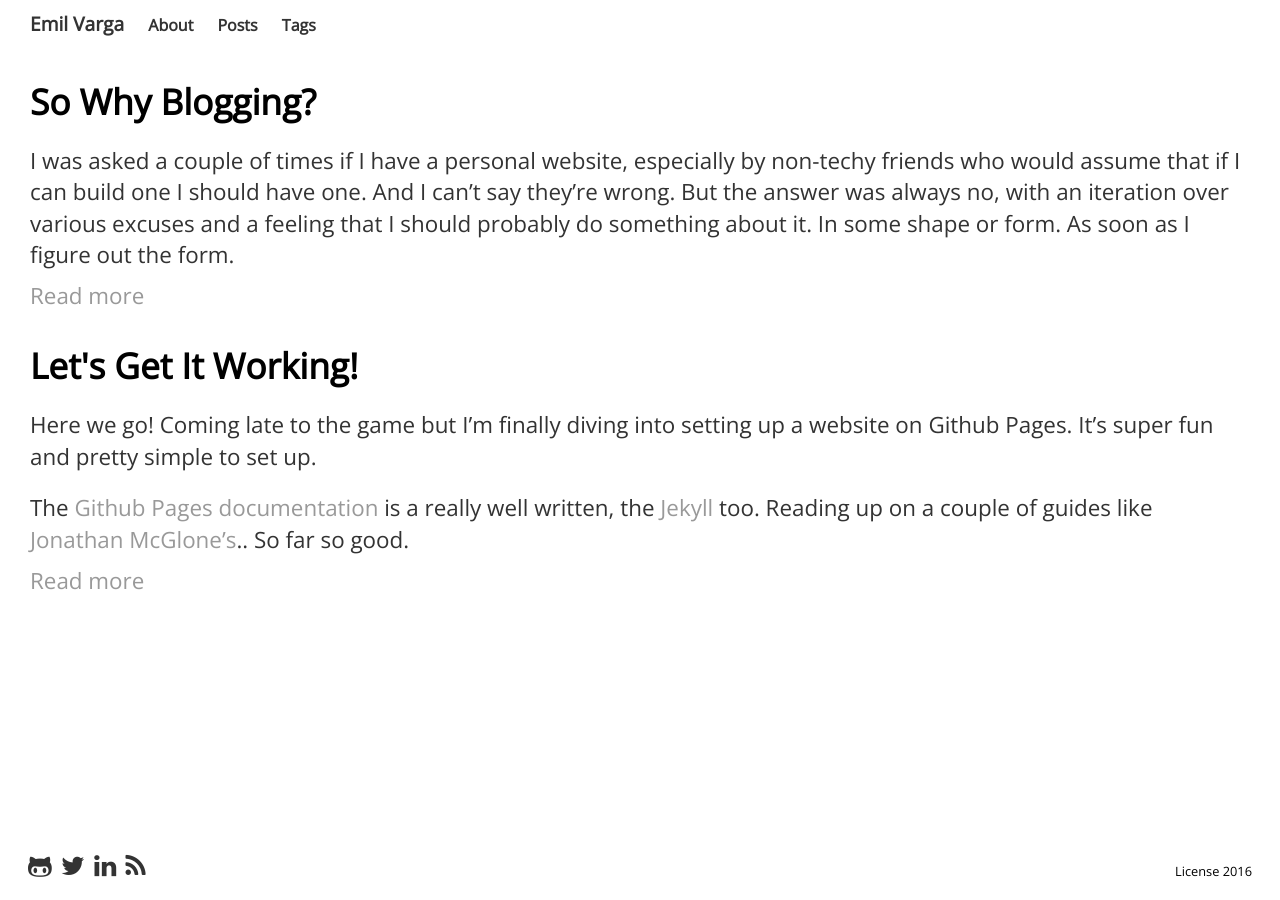
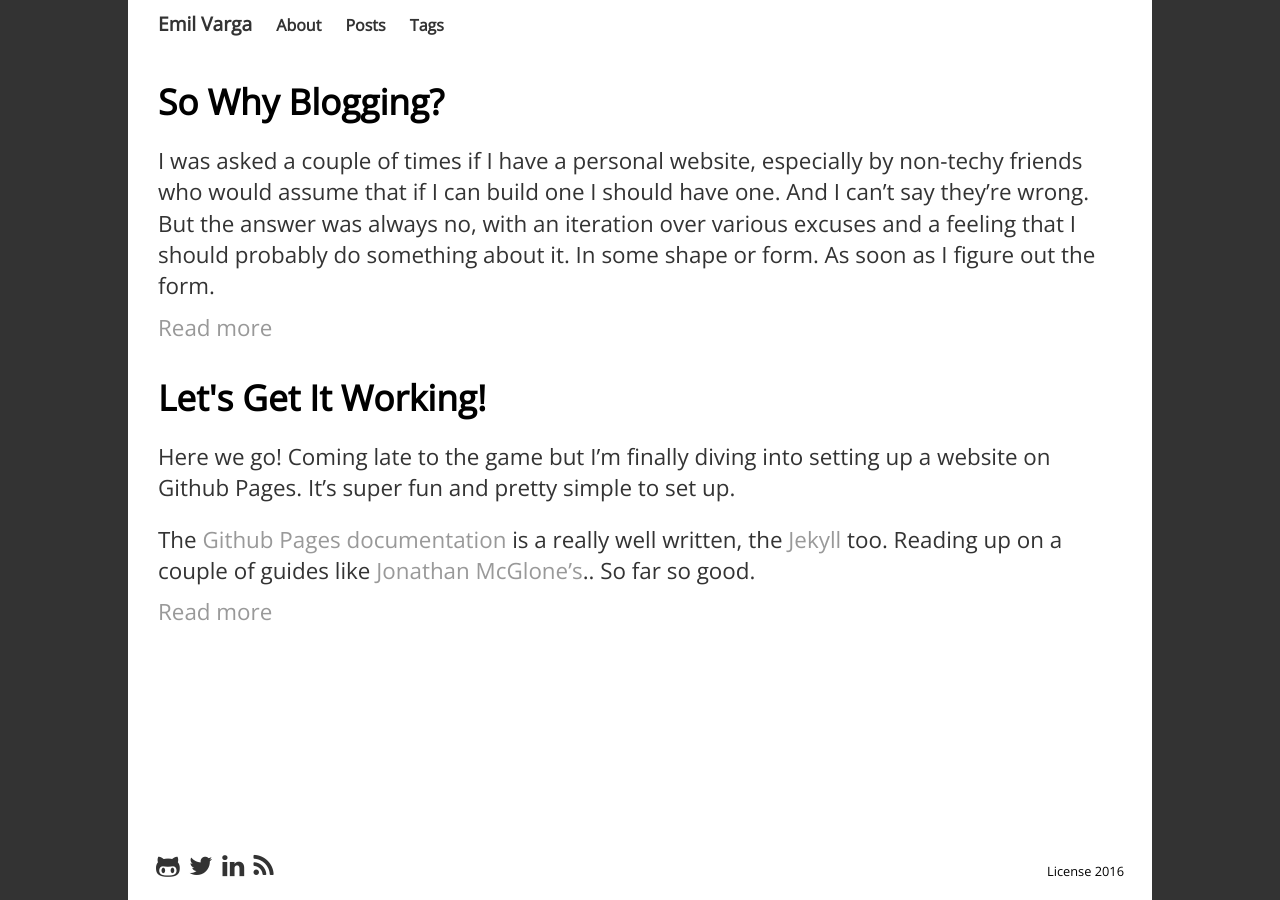
Before and after one commit to cogitor/cogitor.github.io, a Jekyll site: the page built from index.md, in a window 1280 px wide. Built offline with Jekyll 4.4.1, drawn with Linux system fonts in a browser that asks for light colours; nearby versions of some CDN libraries; a style sheet for code colours, icons or effects is not loaded.

Commit message:
add max width for large sceeens

```diff
--- a/css/main.css
+++ b/css/main.css
@@ -5,16 +5,22 @@
 html, body {
     height: 100%;
     font-family: 'Open Sans', Helvetica, Arial, sans-serif;
+    background-color: #333;
 }
 
 .container {
     min-height: 100%;
+    /* keep width for large screens */
+    max-width: 1024px;
+    margin:0 auto; /* to keep container in the middle */
     position:relative;
+    background-color: #FFF;
 }
 
 .body {
     padding: 20px;
     min-height: 100%;
+    /* footer margin - same as footer height */
     margin-bottom:-45px;
 }
 
@@ -95,6 +101,7 @@ a:hover {
     max-width: 800px;
 }
 
+/* for things like images, share links etc. */
 .center {
     text-align: center;
 }
@@ -121,12 +128,14 @@ h3 {
     color: #333;
 }
 
+/* date and tags on post */
 p.meta {
     font-size: 1.2em;
     color: #555;
     padding-bottom: 20px;
 }
 
+/* date and tags on Posts and Tags */
 span.meta {
     color: #555;
 }
@@ -152,6 +161,7 @@ ul.posts li, ul.latest li {
     list-style: none;
 }
 
+/* | between date and post name */
 .divider {
     padding-left: 10px;
     padding-right: 10px;
```
